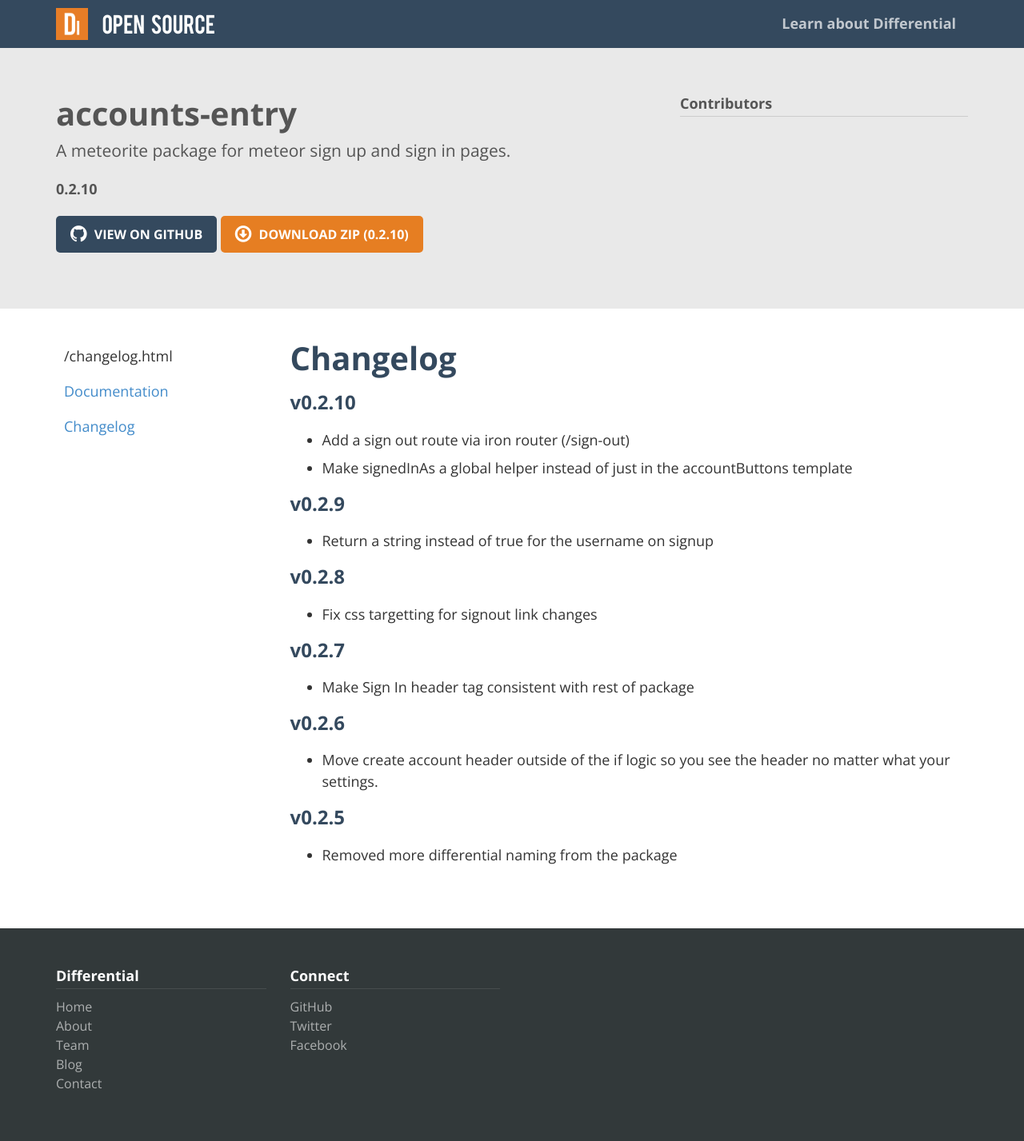
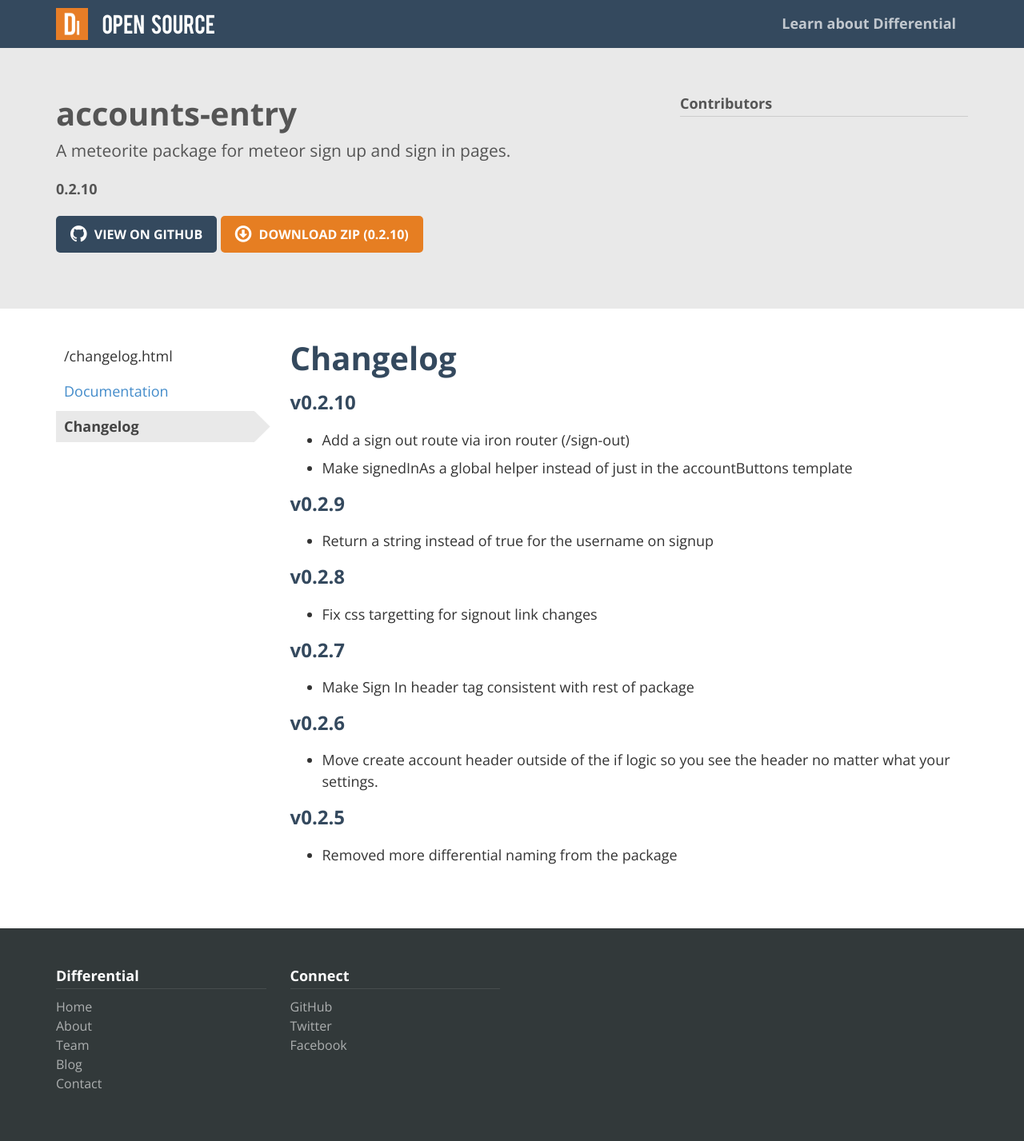
Before and after one commit to Differential/accounts-entry, a Jekyll site: the page built from changelog.markdown, in a window 1280 px wide. Shown: the whole page at 80% size. Built offline with Jekyll 4.4.1, drawn with Linux system fonts in a browser that asks for light colours; nearby versions of some CDN libraries; Markdown is read by kramdown in place of the engine named in the settings.

Commit message:
Try to fix active tracking

```diff
--- a/_layouts/default.html
+++ b/_layouts/default.html
@@ -40,8 +40,8 @@
         <div class="col-md-3">
           <ul class="sidebar">
             <li>{{page.url}}</li>
-            <li {% if page.url == "/accounts-entry/index.html" %}class="active"{% endif %}><a href="{{site.baseurl}}/index.html">Documentation</a></li>
-            <li {% if page.url == "/accounts-entry/changelog.html" %}class="active"{% endif %}><a href="{{site.baseurl}}/changelog.html">Changelog</a></li>
+            <li {% if page.url == "/index.html" %}class="active"{% endif %}><a href="{{site.baseurl}}/index.html">Documentation</a></li>
+            <li {% if page.url == "/changelog.html" %}class="active"{% endif %}><a href="{{site.baseurl}}/changelog.html">Changelog</a></li>
           </ul>
         </div>
         <div class="col-md-9">
```
